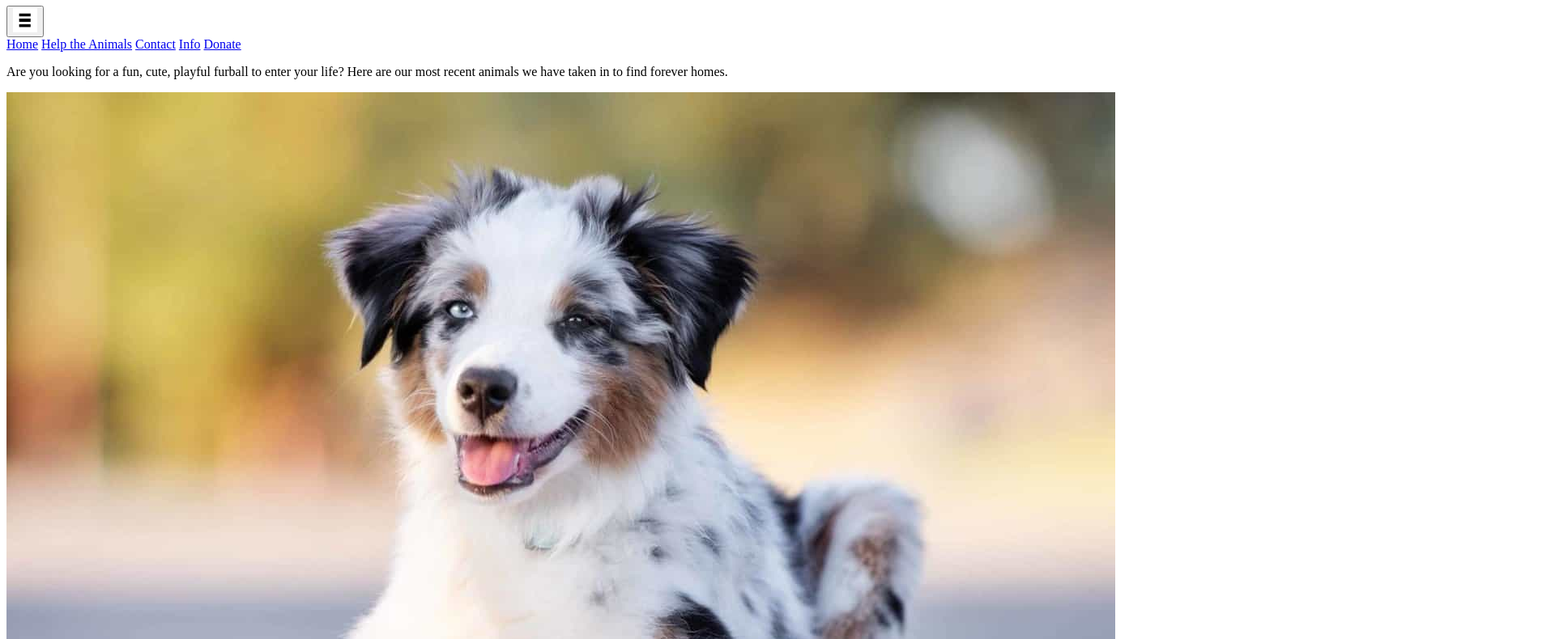
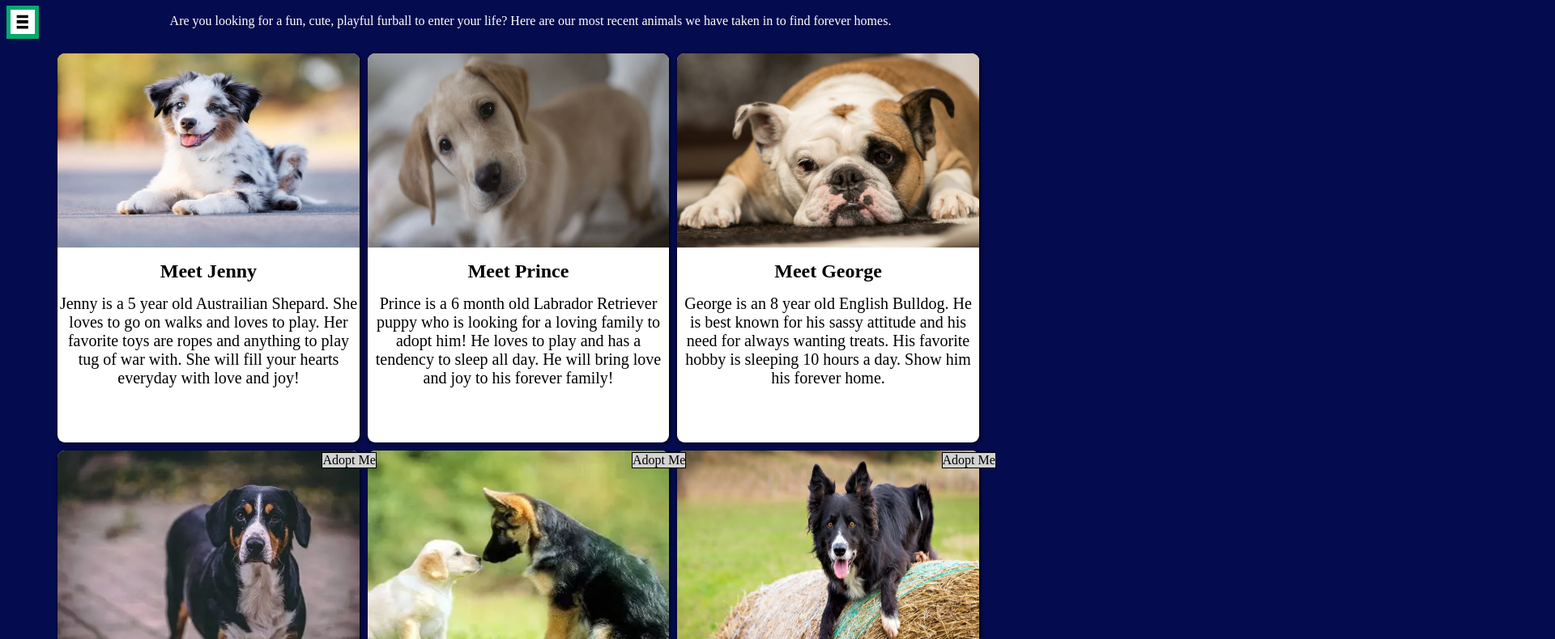
Before and after one commit to KyleR612/adoption-project-website, a plain HTML site: page index.html in a window 1280 px wide. Shown: the part 73-863 px from the top of the page at 81% size, 1920 px wide, since content can reach past the window. Drawn offline with Linux system fonts and the light colour scheme; files whose address does not match are found by name.

Commit message:
using ../ to see if adopt.css will view in github

```diff
--- a/index.html
+++ b/index.html
@@ -5,7 +5,7 @@
         <title>Adopt an Animal</title>
         <meta charset="UTF-8">
         <meta name="viewport" content="width=device-width, initial-scale=1.0">
-        <link rel="stylesheet" href="/D:/Visual Studio Code/adoption-project-website/pages/adopt.css">
+        <link rel="stylesheet" href="../pages/adopt.css">
         </div>
     </head>
     <body>
```
